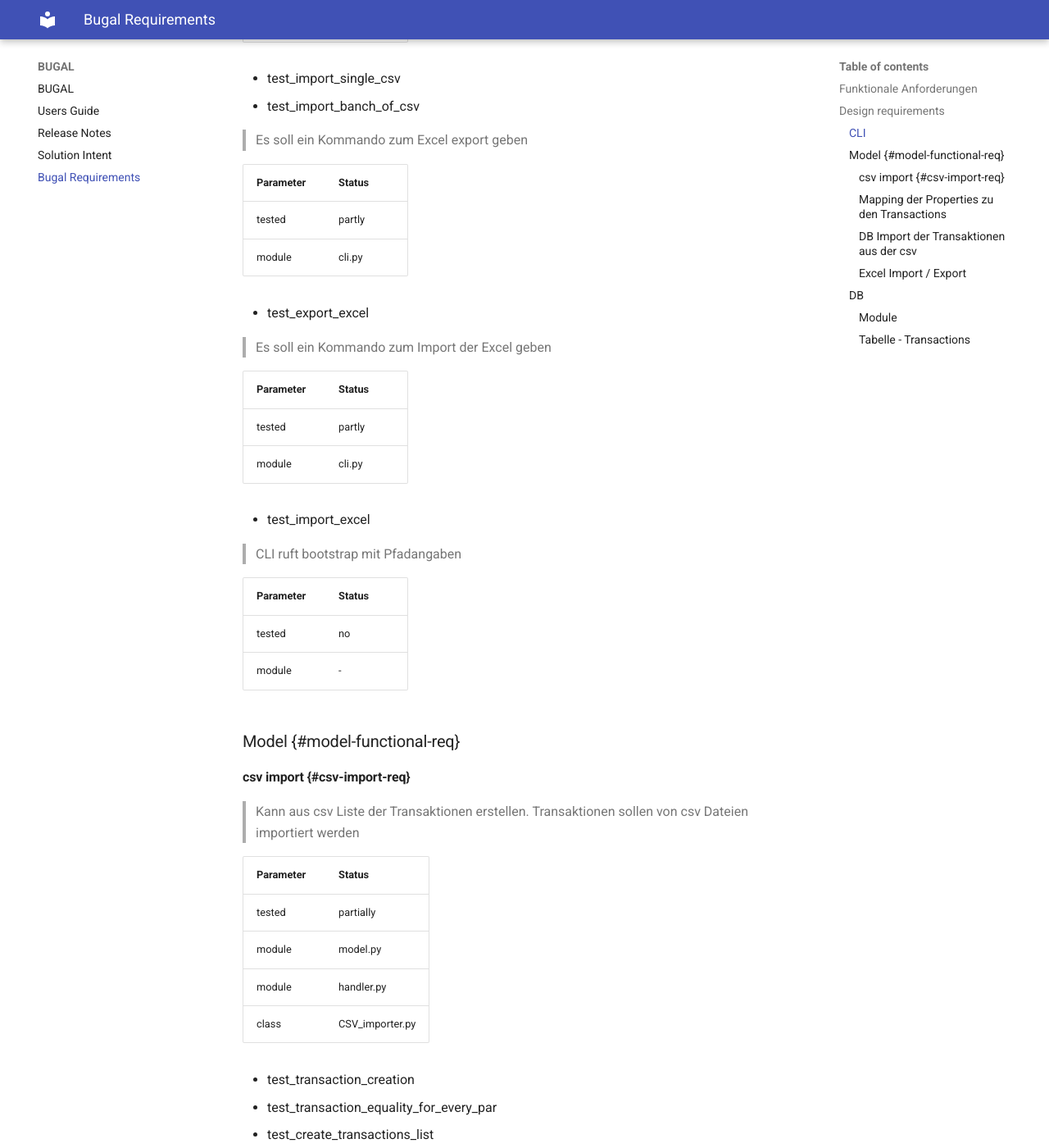
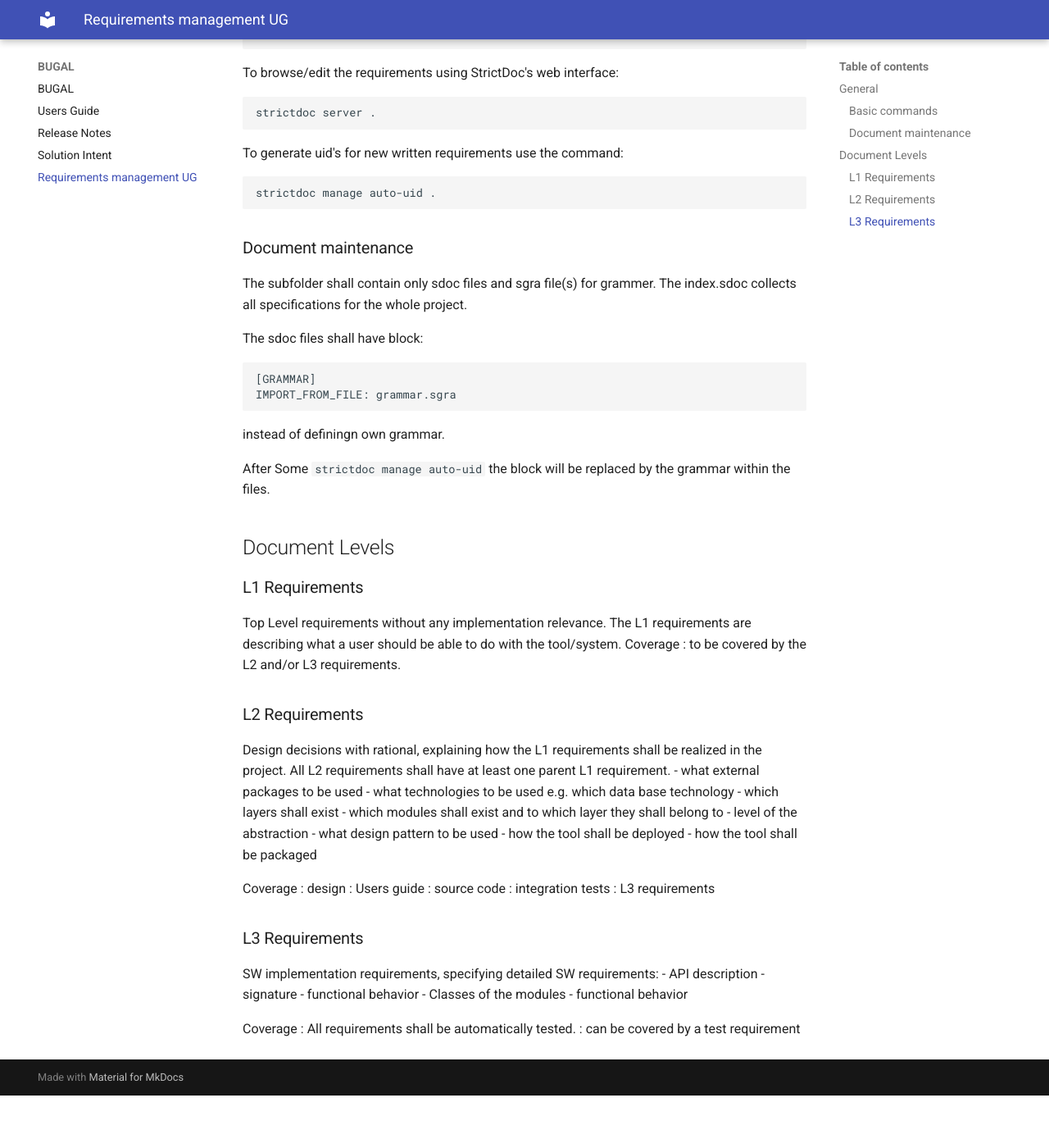
Before and after one commit to wowa-q/bugal, an MkDocs documentation site: the page built from docs/req/req.md, in a window 1280 px wide and 1400 px high, scrolled down 479 px. Shown: the whole window at 82% size. Built offline with MkDocs 1.6.1 and Material for MkDocs 9.7.7, drawn with Linux system fonts in a browser that asks for light colours; after the commit the page ends 1815 px from its top, so only the background shows below that; some of the changed text lies outside the part shown.

Commit message:
Introduced different requirements levels

````diff
--- a/docs/req/req.md
+++ b/docs/req/req.md
@@ -1,336 +1,86 @@
+# Requirements management UG
 
-# Bugal Requirements
+## General
 
-## Funktionale Anforderungen
+The requirements are captured using [StrictDoc](https://github.com/strictdoc-project/strictdoc).
+The documents are located in the subfolder "_sdoc_".
 
-## Design requirements
+### Basic commands
 
-### CLI
+To install the requirements management tool:
 
-> Es soll ein Kommando zum Import csv geben mit Pfadangabe
+```shell
+pip install strictdoc
+```
 
-| Parameter | Status    |
-|-----------|-----------|
-| tested    | yes       |
-| module    | cli.py    |
+To generate the requirements documentation in HTML format:
 
-- test_import_single_csv
-- test_import_banch_of_csv
+```shell
+strictdoc export .
+```
 
-> Es soll ein Kommando zum Excel export geben
+To browse/edit the requirements using StrictDoc's web interface:
 
-| Parameter | Status    |
-|-----------|-----------|
-| tested    | partly    |
-| module    | cli.py    |
+```shell
+strictdoc server .
+```
 
-- test_export_excel
+To generate uid's for new written requirements use the command:
+```shell
+strictdoc manage auto-uid .
+```
 
-> Es soll ein Kommando zum Import der Excel geben
+### Document maintenance
 
-| Parameter | Status    |
-|-----------|-----------|
-| tested    | partly    |
-| module    | cli.py    |
+The subfolder shall contain only sdoc files and sgra file(s) for grammer.
+The index.sdoc collects all specifications for the whole project.
 
-- test_import_excel
+The sdoc files shall have block:
 
-> CLI ruft bootstrap mit Pfadangaben
+```shell
+[GRAMMAR]
+IMPORT_FROM_FILE: grammar.sgra
+```
+instead of definingn own grammar.
 
-| Parameter | Status    |
-|-----------|-----------|
-| tested    | no |
-| module    | -  |
+After Some `strictdoc manage auto-uid` the block will be replaced by the grammar within the files.
 
-### Model {#model-functional-req}
+## Document Levels
 
-#### csv import {#csv-import-req}
+### L1 Requirements
 
-> Kann aus csv Liste der Transaktionen erstellen. Transaktionen sollen von csv Dateien importiert werden
+Top Level requirements without any implementation relevance. The L1 requirements are describing what a user should be able to do with the tool/system.
+Coverage
+:  to be covered by the L2 and/or L3 requirements.
 
-| Parameter | Status    |
-|-----------|-----------|
-| tested    | partially |
-| module    | model.py  |
-| module    | handler.py  |
-| class     | CSV_importer.py  |
+### L2 Requirements
 
-- test_transaction_creation
-- test_transaction_equality_for_every_par
-- test_create_transactions_list
-- test_import_single_csv
+Design decisions with rational, explaining how the L1 requirements shall be realized in the project. All L2 requirements shall have at least one parent L1 requirement.
+- what external packages to be used
+- what technologies to be used e.g. which data base technology
+- which layers shall exist
+- which modules shall exist and to which layer they shall belong to
+- level of the abstraction
+- what design pattern to be used
+- how the tool shall be deployed
+- how the tool shall be packaged
 
-> Das System soll mehrere csv Dateien importieren können
+Coverage
+: design
+: Users guide
+: source code
+: integration tests
+: L3 requirements
 
-| Parameter | Status    |
-|-----------|-----------|
-| tested    | yes |
-| module    | handler.py  |
-| class     |class CSVImporter()|
+### L3 Requirements
 
-- test_import_banch_csv
+SW implementation requirements, specifying detailed SW requirements:
+- API description
+  - signature
+  - functional behavior
+- Classes of the modules
+- functional behavior
 
-> Jede Transaktion soll nur einmal vorkommen
-
-| Parameter | Status    |
-|-----------|-----------|
-| tested    | yes |
-| module    | model.py  |
-| class     |class Stack()|
-
-- test_transaction_creation
-- test_transaction_equality_for_every_par
-- test_create_transactions_list
-- test_transactions_unique_hash_printed
-
-> Importierte csv soll nicht noch einmal importiert werden
-
-| Parameter | Status    |
-|-----------|-----------|
-| tested    | no |
-| module    | .py  |
-
-> Es soll eine csv Import-Historie persistent gespeichert werden
-
-| Parameter | Status    |
-|-----------|-----------|
-| tested    | no |
-| module    | .py  |
-
-> Importierte csv Dateien sollen archiviert werden
-
-| Parameter | Status    |
-|-----------|-----------|
-| tested    | yes    |
-| module    | handler.py  |
-| class     | class ArtifactHandler()|
-
-- test_csv_archived
-
-> Das System verarbeitet nur gültige csv Dateien
-
-| Parameter | Status    |
-|-----------|-----------|
-| tested    | no |
-| module    | .py  |
-
->
-
-| Parameter | Status    |
-|-----------|-----------|
-| tested    | no |
-| module    | .py  |
-
->
-
-| Parameter | Status    |
-|-----------|-----------|
-| tested    | no |
-| module    | .py  |
-
-#### Mapping der Properties zu den Transactions
-
-> Transaktionen sollen Tags zugewiesen werden können
-
-| Parameter | Status    |
-|-----------|-----------|
-| tested    | no |
-| module    | .py  |
-
-> Transaktionen können neue Tags aufnehmen
-
-| Parameter | Status    |
-|-----------|-----------|
-| tested    | no |
-| module    | .py  |
-
-> Tags sollen entfernt werden können
-
-| Parameter | Status    |
-|-----------|-----------|
-| tested    | no |
-| module    | .py  |
-
-> Tags sollen automatisch zugewiesen werden
-
-| Parameter | Status    |
-|-----------|-----------|
-| tested    | no |
-| module    | .py  |
-
-> Die Tags sollen anhand der Regeln die Tags automatisch berechnen
-
-| Parameter | Status    |
-|-----------|-----------|
-| tested    | no |
-| module    | .py  |
-
-#### DB Import der Transaktionen aus der csv
-
-> Transaktionen sollen in Datenbank persistent gespeichert werden
-
-| Parameter | Status    |
-|-----------|-----------|
-| tested    | no |
-| module    | model.py  |
-
-> Das System extrahiert max und min Datum und gibt Filter für DB um die Liste der Hashes aus DB einzuschränken
-
-| Parameter | Status    |
-|-----------|-----------|
-| tested    | no |
-| module    | model.py  |
-
-> Die Transaktionen sollen anhand der Regeln für Automapping geprüft werden und Mapping soll für Treffer aktualisiert werden
-
-| Parameter | Status    |
-|-----------|-----------|
-| tested    | no |
-| module    | model.py  |
-
-#### Excel Import / Export
-
-> Liste der Transaktionen soll in Excel dargestellt werden können
-
-| Parameter | Status    |
-|-----------|-----------|
-| tested    | yes |
-| module    | model.py  |
-
-- test_excel_file_created
-- test_transactions_header_printed
-- test_transactions_printed_in_right_column
-- test_transactions_unique_hash_printed
-- test_transactions_printed
-
-> Excel soll folgende Tabellen aufweisen:
->
->- Historie
->- Regeln
->- Properties
->- Transaktionen (schreibgeschützt)
->- Jahr
->- Users Guide
->- Forecast (optional)
-
-| Parameter | Status    |
-|-----------|-----------|
-| tested    | yes |
-| module    | model.py  |
-
-- test_required_sheets_created
-
-> Reports sollen konfigurierbar sein (Spalten und Filter)
-
-| Parameter | Status    |
-|-----------|-----------|
-| tested    | no |
-| module    | model.py  |
-
-> System soll Standardreport ausgeben, wenn vom Nutzer kein Report konfiguriert worden ist
-
-| Parameter | Status    |
-|-----------|-----------|
-| tested    | no |
-| module    | model.py  |
-
-> Reports sollen importiert werden können (dry-run soll unterstützt werden)
-
-| Parameter | Status    |
-|-----------|-----------|
-| tested    | no |
-| module    | model.py  |
-
-> Das System soll die Properties aus Excel importieren können.
-
-| Parameter | Status    |
-|-----------|-----------|
-| tested    | no |
-| module    | model.py  |
-
-> Das System soll einen Forecast für einen Monat und einen Jahr berechnen. Besondere Monate sollen aus der Berechnung ausgeschlossen werden können.
-
-| Parameter | Status    |
-|-----------|-----------|
-| tested    | no |
-| module    | model.py  |
-
-> Das system soll die Filter in Excel exportieren und wieder importieren können
-
-| Parameter | Status    |
-|-----------|-----------|
-| tested    | no |
-| module    | model.py  |
-
-> Der Filter soll einen Zeitraum filtern können
-
-| Parameter | Status    |
-|-----------|-----------|
-| tested    | no |
-| module    | model.py  |
-
-> Der Filter soll über properties gefiltert werden können
-
-| Parameter | Status    |
-|-----------|-----------|
-| tested    | no |
-| module    | model.py  |
-
-> Beim Import der Exceldatei werden folgende Daten für den Import erstellt:
->
->- Liste der Transaktionshashes
->- Liste der Properties (unique ID)
->- Mapping Liste
->- Neue Properties
-
-| Parameter | Status    |
-|-----------|-----------|
-| tested    | no |
-| module    | model.py  |
-
-> Die Liste der Properties wird auf neue Properties durchsucht und legt neue in DB an.
-
-| Parameter | Status    |
-|-----------|-----------|
-| tested    | no |
-| module    | model.py  |
-
-> Die Mappingliste wird durchsucht und neue Mappings werden angelegt.
-
-| Parameter | Status    |
-|-----------|-----------|
-| tested    | no |
-| module    | model.py  |
-
-### DB
-
-#### Module
-
-> DB soll folgende Tabellen anlegen:
->
-> - Transactions
-> - Properties
-> - Mapping
-> - Rules
-> - History
-
-| Parameter | Status    |
-|-----------|-----------|
-| tested    | no |
-| module    | -  |
-
-#### Tabelle - Transactions
-
-> Transactions Tabelle soll alle Werte von Transaction Value-Object enthalten
-
-| Parameter | Status    |
-|-----------|-----------|
-| tested    | no |
-| module    | -  |
-
-> Transaction soll zusätzlich zu Value-Object einen hash enthalten
-
-| Parameter | Status    |
-|-----------|-----------|
-| tested    | no |
-| module    | -  |
+Coverage
+: All requirements shall be automatically tested.
+: can be covered by a test requirement
--- a/docs/req/strictdoc.toml
+++ b/docs/req/sdoc/strictdoc.toml
@@ -1,5 +1,5 @@
 [project]
-title = "StrictDoc Documentation"
+title = "Bugal Requirements Documentation"
 html_assets_strictdoc_dir = "assets"
 
 features = [
@@ -17,7 +17,7 @@ features = [
   "REQUIREMENT_TO_SOURCE_TRACEABILITY",
   # "HTML2PDF",
 ]
-source_root_path = "../tests/unit"
+# source_root_path = "../tests/unit"
 
 # include_doc_paths = [
 #   "examples/**",
````
Also changed, not shown: docs/req/goal.md (+41 -32 lines), 5 other files.
